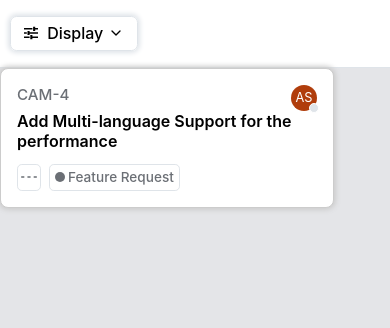
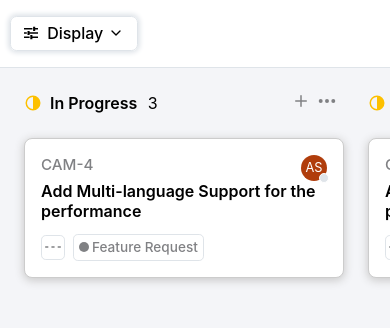
Before and after one commit to sagarchauhan015/kanban-board, a React (Create React App) app: page / in a window 390 px wide. Shown: the top 328 px of the page. Built offline with nearby package versions, Linux system fonts and the light colour scheme.

Commit message:
created responsive UI

```diff
--- a/src/App.css
+++ b/src/App.css
@@ -1,15 +1,26 @@
+*{
+  margin: 0;
+  padding: 0;
+  box-sizing: border-box;
+}
 :root{
   --white1: #ffffff;
   --black1: #000000;
 
-  --textgrey: #6B6F75;
+  --textgrey: #808184;
 
   --grey1: #dfe4e9;
-  --grey2: #e4e5e8;
+  --grey2: #f4f5f8;
   --grey3: #F8F8FA;
 
 }
 .board-details{
-  height: 100vh;
+  width: 100%;
+  height: calc(100vh - 68px);
   background-color: var(--grey2);
+  overflow-x: scroll;
 }
+.board-details-list{
+  width: fit-content;
+  display: flex;
+}
--- a/src/App.js
+++ b/src/App.js
@@ -1,5 +1,5 @@
 import './App.css';
-import Card from './Components/Card/Card';
+import List from './Components/List/List';
 import Navbar from './Components/Navbar/Navbar';
 
 function App() {
@@ -7,7 +7,15 @@ function App() {
     <>
       <Navbar />
       <section className="board-details">
-        <Card />
+        <div className="board-details-list">
+        <List />
+        <List />
+        <List />
+        <List />
+        <List />
+
+        </div>
+
       </section>
     </>
   );
--- a/src/Components/Card/Card.css
+++ b/src/Components/Card/Card.css
@@ -1,10 +1,11 @@
 .card-container{
-    width: 300px;
+    width: 100%;
     padding: 1rem;
     border-radius: .5rem;
     border: 1px solid #ccc;
-    box-shadow: 0px 0px 5px 2px #ccc;
+    box-shadow: 0px 2px 8px 1px #ccc;
     background-color: var(--white1);
+    cursor: pointer;
 }
 .card-id-wrapper{
     display: flex;
--- /dev/null
+++ b/src/Components/List/List.css
@@ -0,0 +1,50 @@
+.list-container{
+    width: 360px;
+    margin-left: 2.5rem;
+}
+.list-container:last-child{
+    margin-right: 2.5rem;
+}
+.list-header{
+    display: flex;
+    align-items: center;
+    justify-content: space-between;
+    padding: 1.5rem 0rem;
+}
+.list-header-left, .list-header-right{
+    display: flex;
+    align-items: center;
+}
+.list-icon{
+    margin-right: .5rem;
+    display: flex;
+    align-items: center;
+}
+.list-title{
+    margin-right: .65rem;
+    font-weight: 600;
+    font-size: 1rem;
+}
+.list-add-item{
+    margin-right: .5rem;
+    cursor: pointer;
+    color: var(--textgrey);
+}
+.list-option-item{
+    margin-right: .5rem;
+    cursor: pointer;
+    color: var(--textgrey);
+}
+.list-card-items{
+    width: 100%;
+}
+
+@media (max-width: 500px) and (min-width: 300px){
+    .list-container{
+        width: 320px;
+        margin-left: 1.5rem;
+    }
+    .list-container:last-child{
+        margin-right: 1.5rem;
+    }
+}
--- /dev/null
+++ b/src/Components/List/List.js
@@ -0,0 +1,37 @@
+import React from 'react'
+
+import './List.css'
+import Card from '../Card/Card'
+
+export default function List() {
+  return (
+    <>
+        <div className="list-container">
+            <div className="list-header">
+                <div className="list-header-left">
+                    <div className="list-icon">
+                    <svg xmlns="http://www.w3.org/2000/svg" width="18" height="18" viewBox="0 0 24 24"><g transform="translate(24 0) scale(-1 1)"><path fill="#fdc000" d="M12 2A10 10 0 0 0 2 12a10 10 0 0 0 10 10a10 10 0 0 0 10-10A10 10 0 0 0 12 2m0 2a8 8 0 0 1 8 8a8 8 0 0 1-8 8V4Z"/></g></svg>
+                    </div>
+                    <div className="list-title">
+                        In Progress
+                    </div>
+                    <div className="list-sum">3</div>
+                </div>
+                <div className="list-header-right">
+                    <div className="list-add-item">
+                    <svg xmlns="http://www.w3.org/2000/svg" width="18" height="18" viewBox="0 0 24 24"><path fill="currentColor" d="M12 4a1 1 0 0 1 1 1v6h6a1 1 0 1 1 0 2h-6v6a1 1 0 1 1-2 0v-6H5a1 1 0 1 1 0-2h6V5a1 1 0 0 1 1-1z"/></svg>
+                    </div>
+                    <div className="list-option-item">
+                    <svg xmlns="http://www.w3.org/2000/svg" width="18" height="18" viewBox="0 0 20 20"><path fill="currentColor" d="M10.001 7.8a2.2 2.2 0 1 0 0 4.402A2.2 2.2 0 0 0 10 7.8zm-7 0a2.2 2.2 0 1 0 0 4.402A2.2 2.2 0 0 0 3 7.8zm14 0a2.2 2.2 0 1 0 0 4.402A2.2 2.2 0 0 0 17 7.8z"/></svg>
+                    </div>
+                </div>
+            </div>
+
+            <div className="list-card-items">
+                <Card />
+            </div>
+
+        </div>
+    </>
+  )
+}
```
